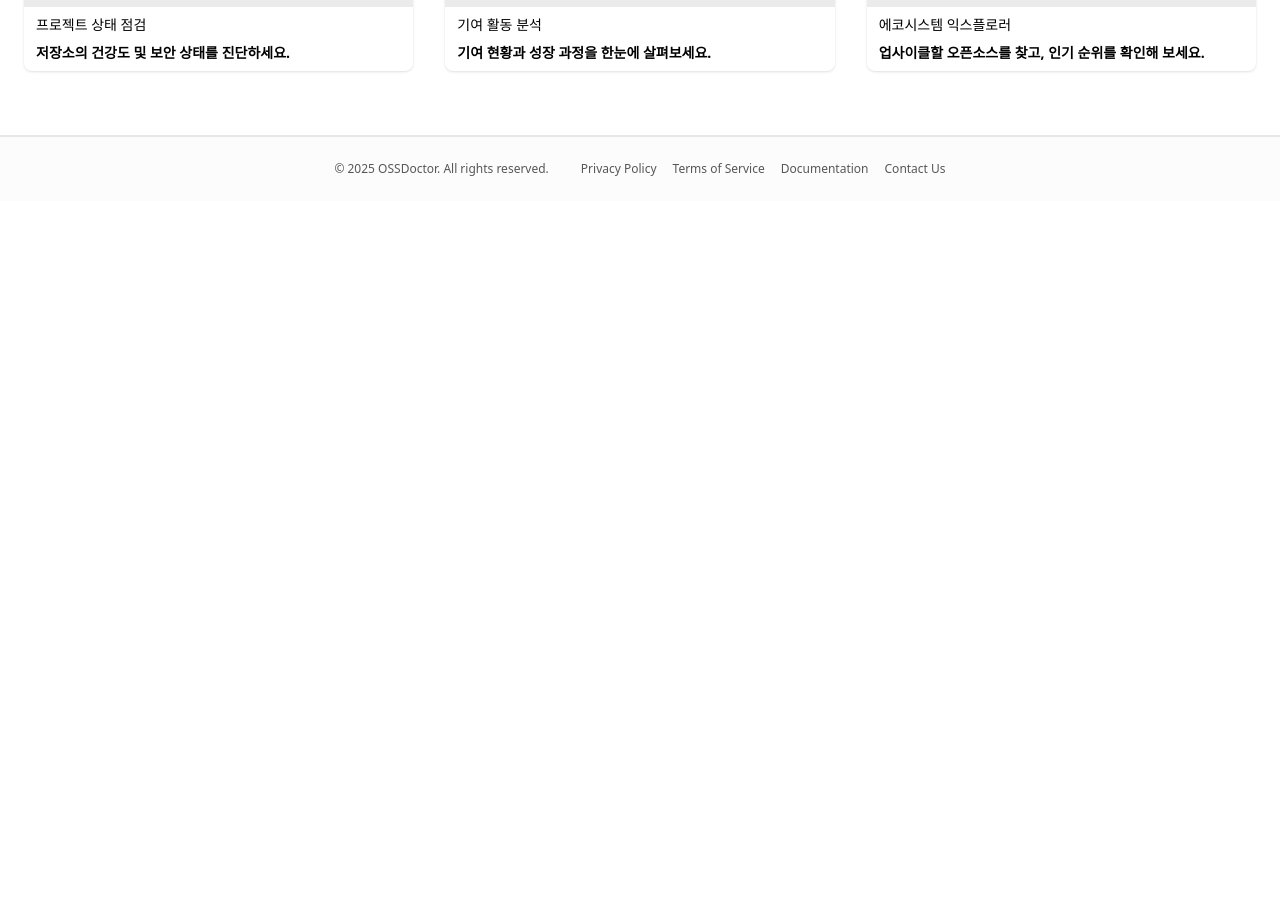
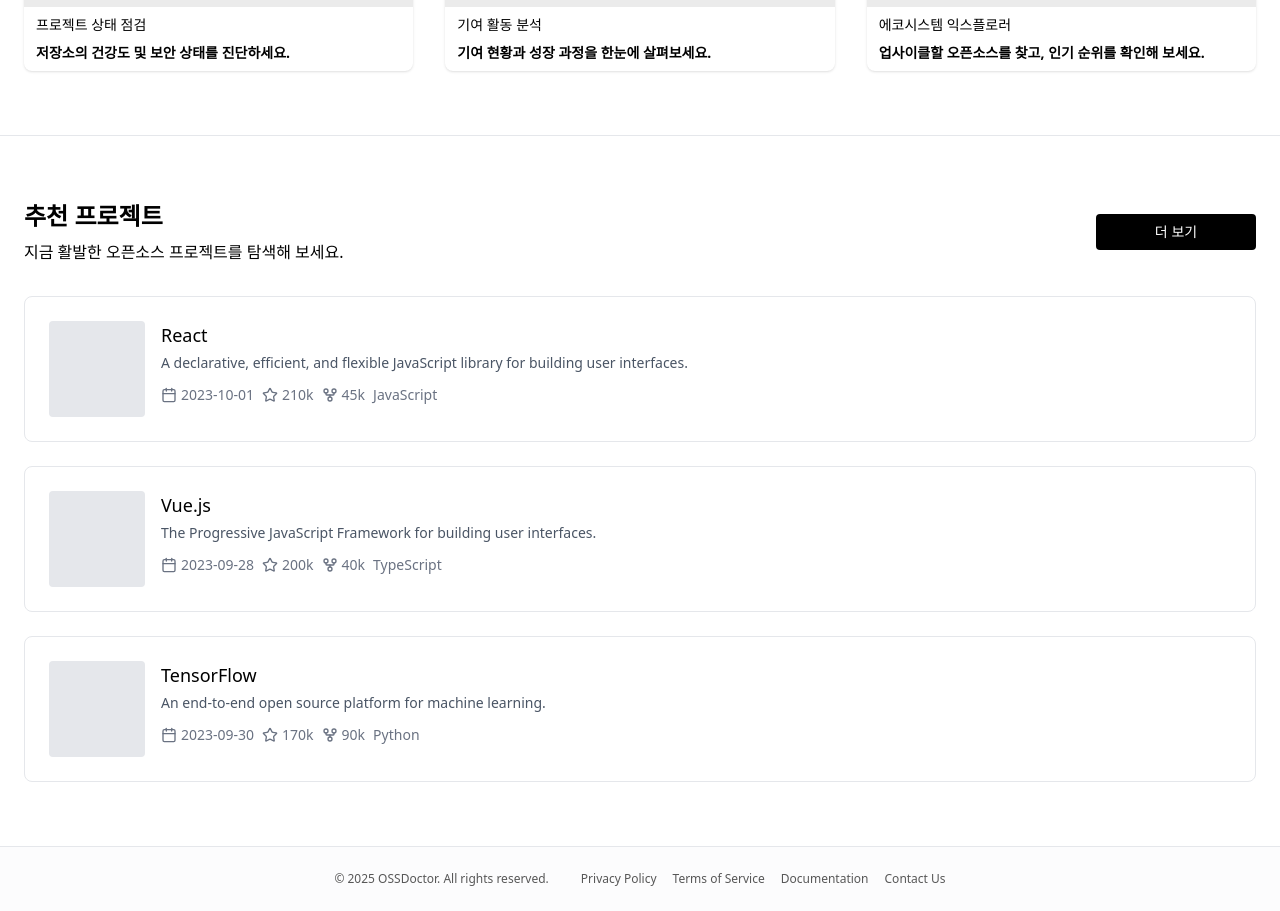
Before and after one commit to Hyeri-hci/OSSDoctor, a React (Vite) app in the folder frontend/: page / in a window 1280 px wide. Shown: the part 1060-1971 px from the top of the page. Before the commit the page ends 1261 px from the top, so only its background shows below. Built offline with nearby package versions, Linux system fonts and the light colour scheme.

Commit message:
[Update] MainPage Recommend Projects Section 구현

```diff
--- a/frontend/src/features/MainPage/pages/MainPage.jsx
+++ b/frontend/src/features/MainPage/pages/MainPage.jsx
@@ -2,7 +2,7 @@ import React from "react";
 import HeaderSection from "../../../components/HeaderSection";
 import FooterSection from "../../../components/FooterSection";
 import SearchBar from "../components/SearchBar";
-import { BarChart3, Users, Star} from "lucide-react";
+import { BarChart3, Users, Star, Calendar, GitFork } from "lucide-react";
 export default function MainPage(onAnalyze, onDiagnosisClick, onContributionClick, onEcosystemClick) {
 
   const features = [
@@ -29,7 +29,35 @@ export default function MainPage(onAnalyze, onDiagnosisClick, onContributionClic
     }
   ];
 
-
+  const recommendedProjects = [
+    {
+      name: "React",
+      description: "A declarative, efficient, and flexible JavaScript library for building user interfaces.",
+      lastCommit: "2023-10-01",
+      language: "JavaScript",
+      stars: "210k",
+      forks: "45k",
+      issues: "1.2k",
+    },
+    {
+      name: "Vue.js",
+      description: "The Progressive JavaScript Framework for building user interfaces.",
+      lastCommit: "2023-09-28",
+      language: "TypeScript",
+      stars: "200k",
+      forks: "40k",
+      issues: "800",
+    },
+    {
+      name: "TensorFlow",
+      description: "An end-to-end open source platform for machine learning.",
+      lastCommit: "2023-09-30",
+      language: "Python",
+      stars: "170k",
+      forks: "90k",
+      issues: "5k",
+    }
+  ];
 
   return (
     <div className="max-w-screen-2xl mx-auto flex flex-col items-center justify-center">
@@ -101,7 +129,56 @@ export default function MainPage(onAnalyze, onDiagnosisClick, onContributionClic
           </div>
         </section>
 
+        {/* Recommended Projects Section */}
+        <section className="py-16">
+          <div className="max-w-7xl mx-auto px-6">
+            <div className="grid grid-rows-1 items-center gap-8">
+              <div className="flex justify-between items-center">
+                <div>
+                  <h2 className="text-xl md:text-2xl font-bold mb-2">추천 프로젝트</h2>
+                  <p className="text-sm md:text-base">지금 활발한 오픈소스 프로젝트를 탐색해 보세요.</p>
+                </div>
+                <button className="w-full max-w-25 md:max-w-40 bg-black text-white text-sm hover:bg-gray-800 px-6 py-2 rounded">
+                  더 보기
+                </button>
+              </div>
 
+              <div className="grid grid-row-3 gap-6 flex-1">
+                {recommendedProjects.map((project, index) => (
+                  <div key={index} className="cursor-pointer hover:shadow-md transition-shadow bg-white rounded-md">
+                    <div className="">
+                      <div className="flex justify-between items-start border border-gray-200 p-6 rounded-lg">
+                        <div className="hidden md:block bg-gray-200 w-24 h-24 rounded items-center justify-center mr-4">
+                          {/* 나중에 이미지 들어갈 자리 */}
+                        </div>
+                        <div className="flex-1">
+                          <h3 className="text-md sm:text-lg mb-1">{project.name}</h3>
+                          <p className="text-gray-600 text-xs mb-3 sm:text-sm">{project.description}</p>
+                          <div className="flex items-center gap-2 text-xs sm:text-sm text-gray-500 flex-wrap">
+                            <div className="flex items-center gap-1">
+                              <Calendar className="w-4 h-4" />
+                              <span>{project.lastCommit}</span>
+                            </div>
+                            <div className="flex items-center gap-1">
+                              <Star className="w-4 h-4" />
+                              <span>{project.stars}</span>
+                            </div>
+                            <div className="flex items-center gap-1">
+                              <GitFork className="w-4 h-4" />
+                              <span>{project.forks}</span>
+                            </div>
+                            <div className="badge badge-secondary">{project.language}</div>
+                          </div>
+                        </div>
+
+                      </div>
+                    </div>
+                  </div>
+                ))}
+              </div>
+            </div>
+          </div>
+        </section>
 
       </main>
       <FooterSection />
```
